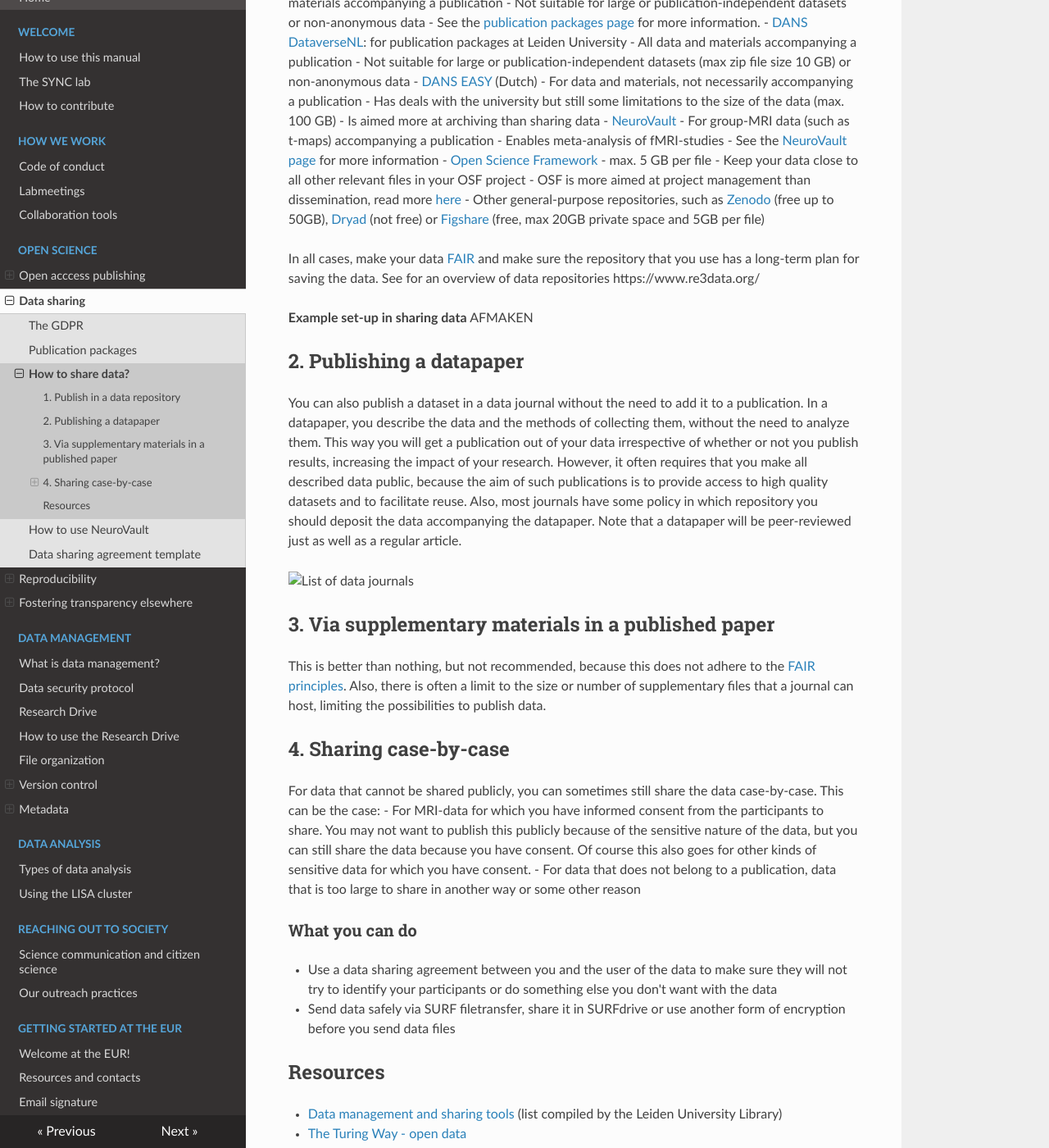
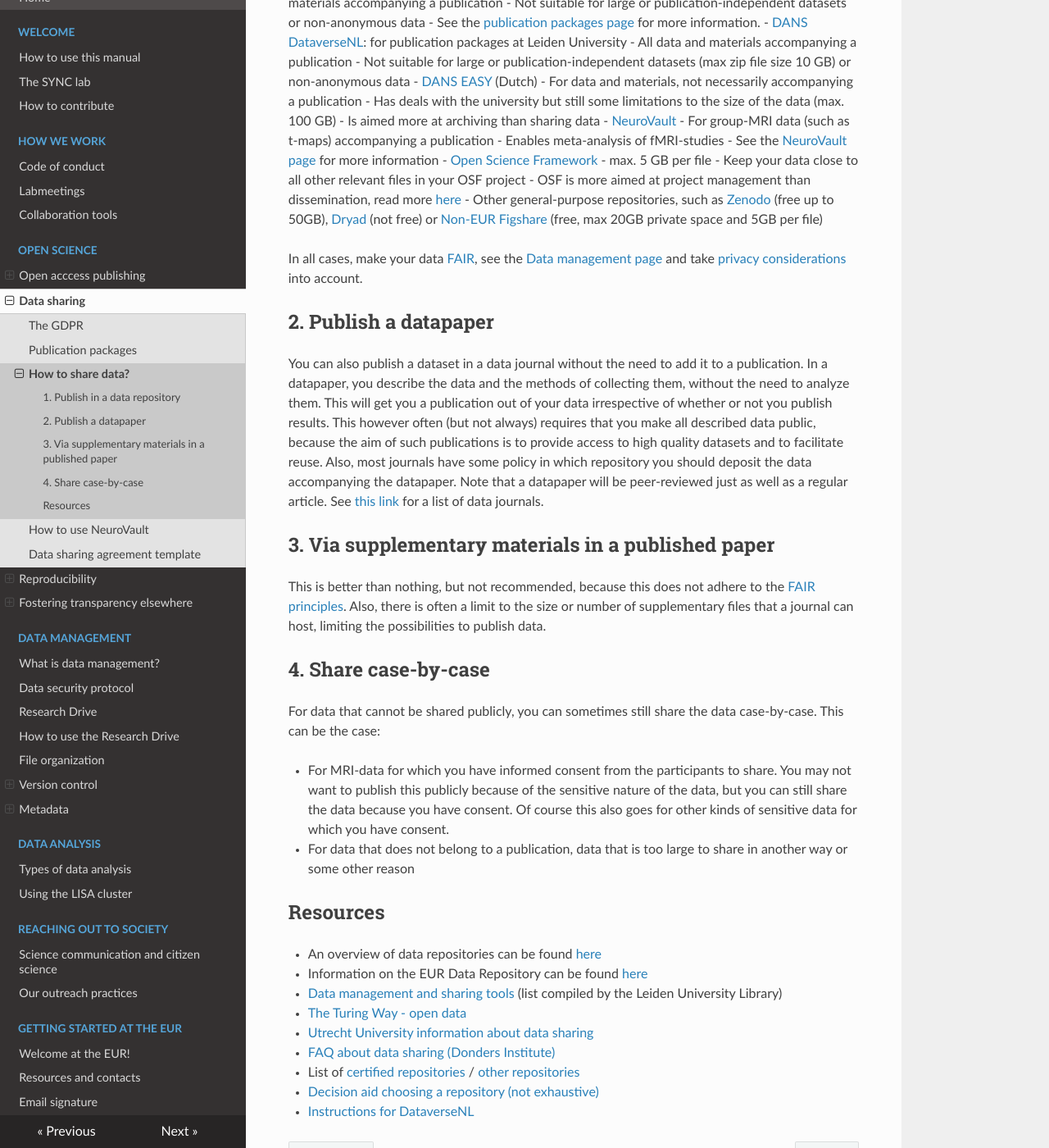
Before and after one commit to eur-synclab/eur-synclab.github.io, an MkDocs documentation site: the page built from docs/open-science/data-sharing-how.md, in a window 1280 px wide and 1400 px high, scrolled down 392 px. Shown: the whole window at 82% size. Built offline with MkDocs 1.6.1, drawn with Linux system fonts in a browser that asks for light colours; nearby versions of some CDN libraries; some of the changed text lies outside the part shown.

Commit message:
add recent info for data sharing chapter

```diff
--- a/docs/open-science/data-sharing-how.md
+++ b/docs/open-science/data-sharing-how.md
@@ -26,43 +26,36 @@
   - max. 5 GB per file
   - Keep your data close to all other relevant files in your OSF project
   - OSF is more aimed at project management than dissemination, read more [here](osf.md)
-- Other general-purpose repositories, such as [Zenodo](https://zenodo.org/) (free up to 50GB), [Dryad](https://datadryad.org/) (not free) or [Figshare](https://figshare.com/) (free, max 20GB private space and 5GB per file)
+- Other general-purpose repositories, such as [Zenodo](https://zenodo.org/) (free up to 50GB), [Dryad](https://datadryad.org/) (not free) or [Non-EUR Figshare](https://figshare.com/) (free, max 20GB private space and 5GB per file)
 
-In all cases, make your data [FAIR](https://www.go-fair.org/fair-principles/) and make sure the repository that you use has a long-term plan for saving the data.
-See for an overview of data repositories https://www.re3data.org/
-
-**Example set-up in sharing data**
-AFMAKEN
+In all cases, make your data [FAIR](https://www.go-fair.org/fair-principles/), see the [Data management page](FAIR.md) and take [privacy considerations](gdpr.md) into account.
 
 
-## 2. Publishing a datapaper
-You can also publish a dataset in a data journal without the need to add it to a publication. In a datapaper, you describe the data and the methods of collecting them, without the need to analyze them. This way you will get a publication out of your data irrespective of whether or not you publish results, increasing the impact of your research. However, it often requires that you make all described data public, because the aim of such publications is to provide access to high quality datasets and to facilitate reuse. Also, most journals have some policy in which repository you should deposit the data accompanying the datapaper. Note that a datapaper will be peer-reviewed just as well as a regular article.
+## 2. Publish a datapaper
 
-![List of data journals]('_bookdownfiles/_main_files/data-journals.Rmd')
+You can also publish a dataset in a data journal without the need to add it to a publication. In a datapaper, you describe the data and the methods of collecting them, without the need to analyze them. This will get you a publication out of your data irrespective of whether or not you publish results. This however often (but not always) requires that you make all described data public, because the aim of such publications is to provide access to high quality datasets and to facilitate reuse. Also, most journals have some policy in which repository you should deposit the data accompanying the datapaper. Note that a datapaper will be peer-reviewed just as well as a regular article. See [this link](https://pitt.libguides.com/findingdata/datajournals) for a list of data journals.
+
 
 ## 3. Via supplementary materials in a published paper
+
 This is better than nothing, but not recommended, because this does not adhere to the [FAIR principles](https://www.go-fair.org/fair-principles/). Also, there is often a limit to the size or number of supplementary files that a journal can host, limiting the possibilities to publish data.
 
-## 4. Sharing case-by-case
+## 4. Share case-by-case
+
 For data that cannot be shared publicly, you can sometimes still share the data case-by-case. This can be the case:
+
 - For MRI-data for which you have informed consent from the participants to share. You may not want to publish this publicly because of the sensitive nature of the data, but you can still share the data because you have consent. Of course this also goes for other kinds of sensitive data for which you have consent.
 - For data that does not belong to a publication, data that is too large to share in another way or some other reason
 
-### What you can do
-- Use a data sharing agreement between you and the user of the data to make sure they will not try to identify your participants or do something else you don't want with the data
-- Send data safely via SURF filetransfer, share it in SURFdrive or use another form of encryption before you send data files
-
-
-
 
 ## Resources
+
+- An overview of data repositories can be found [here](https://www.re3data.org/)
+- Information on the EUR Data Repository can be found [here](https://www.eur.nl/en/library/research-support/research-data-management-rdm/tooling/eur-data-repository)
 - [Data management and sharing tools](https://digitalscholarship.nl/rds/faculty/faculty-of-social-and-behavioural-sciences/) (list compiled by the Leiden University Library)
 - [The Turing Way - open data](https://the-turing-way.netlify.com/open_research/01/opendata.html)
-- [The Donders repository](https://data.donders.ru.nl/?1)
-- [Utrecht University info about data sharing](https://www.uu.nl/en/research/research-data-management/guides/publishing-and-sharing-data)
+- [Utrecht University information about data sharing](https://www.uu.nl/en/research/research-data-management/guides/publishing-and-sharing-data)
 - [FAQ about data sharing (Donders Institute)](https://data.donders.ru.nl/doc/help/faq/publish-data.html?0#faq-dsc-prepare)
 - List of [certified repositories](https://www.coretrustseal.org/why-certification/certified-repositories/) / [other repositories](http://v2.sherpa.ac.uk/opendoar/)
 - [Decision aid choosing a repository (not exhaustive)](https://www.uu.nl/en/research/research-data-management/tools-services/tools-for-storing-and-managing-data/decision-aid-data-repositories)
-- Example data use agreement (Donders): [1](https://data.donders.ru.nl/doc/dua/?0) and [2](https://data.donders.ru.nl/doc/dua/RU-DI-HD-1.0.html?1)
 - [Instructions for DataverseNL](https://www.organisatiegids.universiteitleiden.nl/binaries/content/assets/sociale-wetenschappen/psychologie/organisatiegids/instruction-for-archiving-publication-packages.pdf)
-- Utrecht Data School: [Data Ethics Decision Aid (DEDA)](https://survey2.hum.uu.nl/index.php/778777?newtest=Y&lang=en) - questionnaire to help you think about privacy and ethics in your research
```
